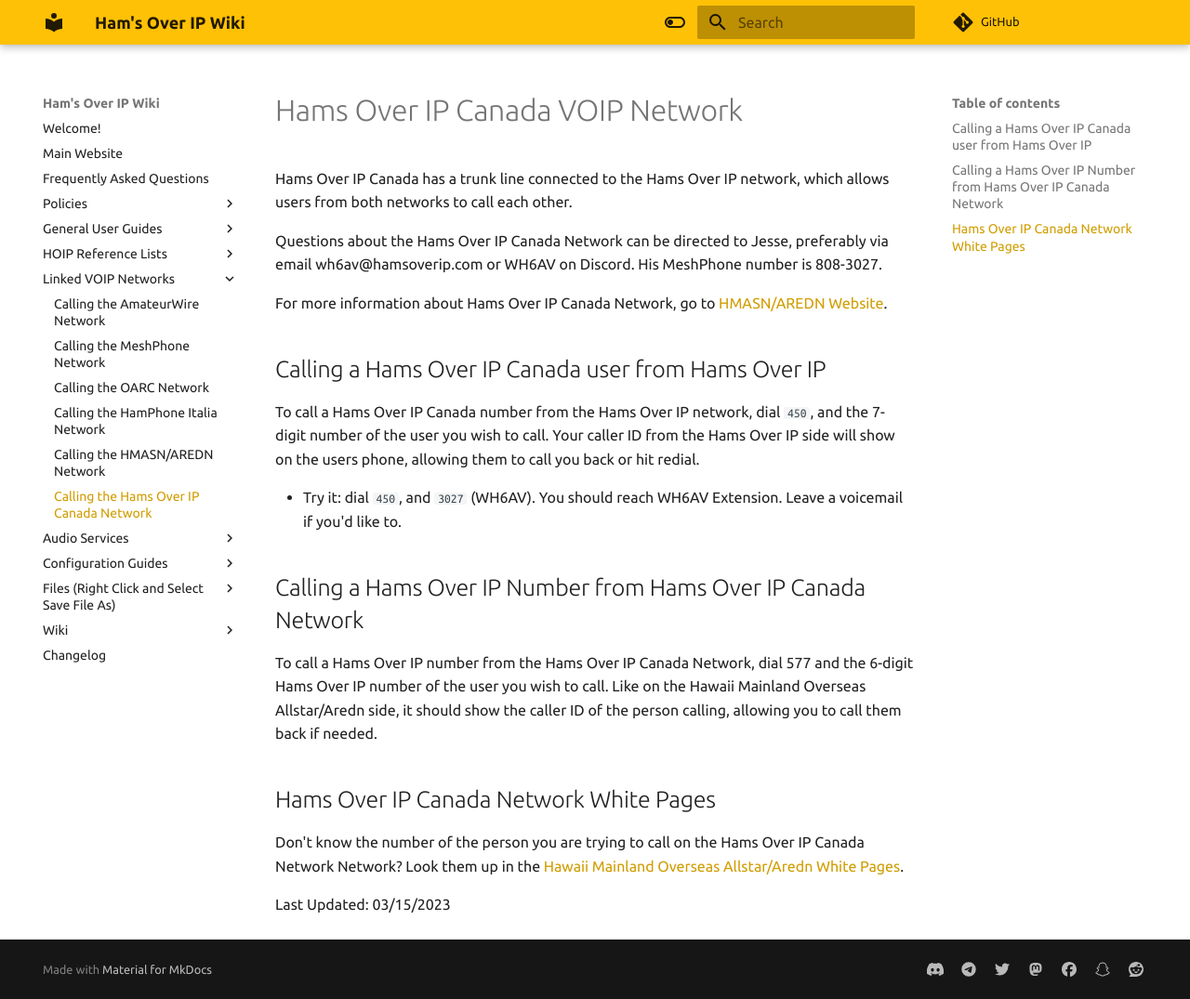
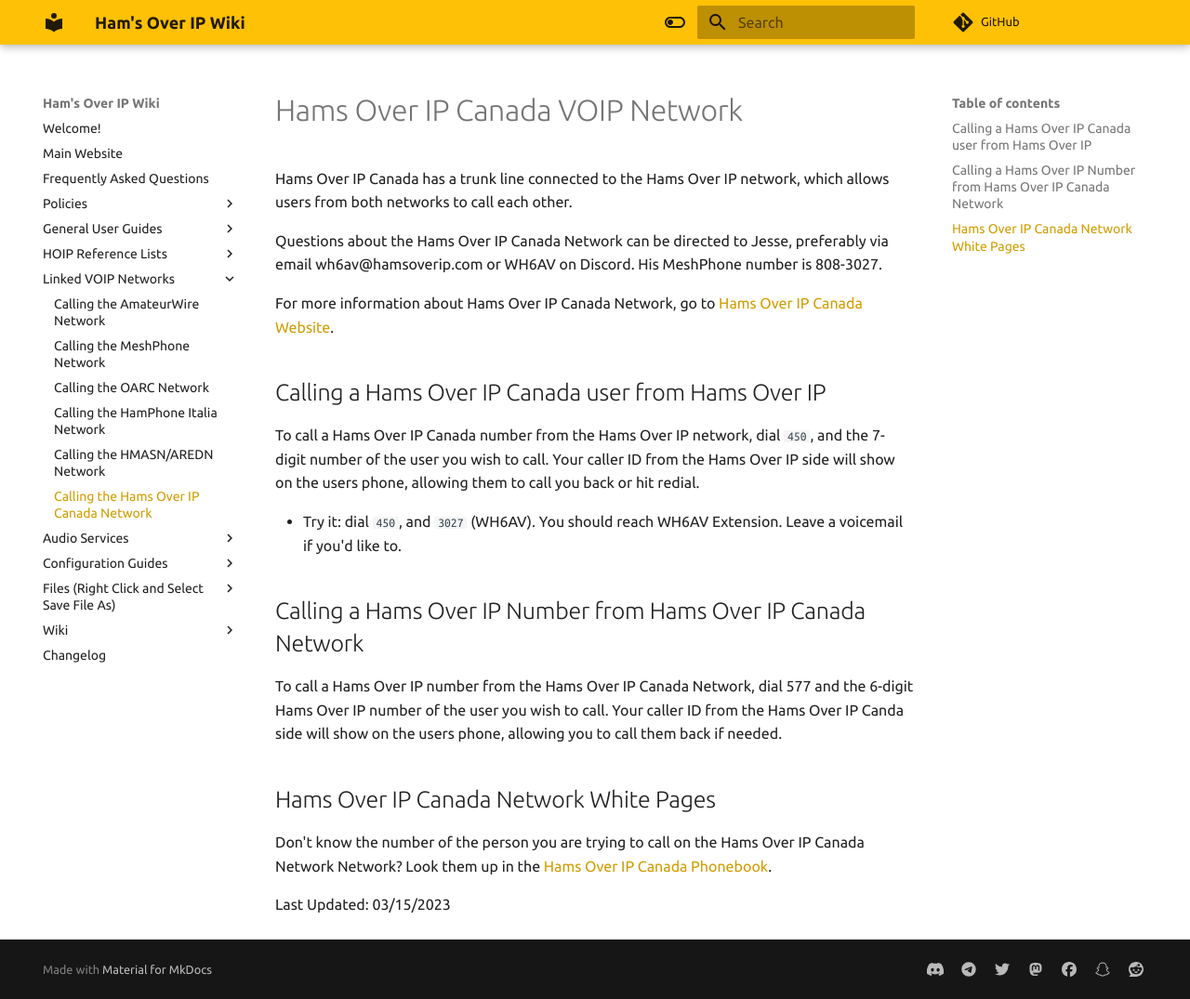
Before and after one commit to hamsoverip/wiki, an MkDocs documentation site: the page built from docs/General/other_systems/hamsoverip-ca.md, in a window 1280 px wide and 1075 px high. Shown: the whole window at 93% size. Built offline with MkDocs 1.6.1 and Material for MkDocs 9.7.7, drawn with Linux system fonts in a browser that asks for light colours; comment, search, counter and statistics services are not loaded.

Commit message:
Update hamsoverip-ca.md

```diff
--- a/docs/General/other_systems/hamsoverip-ca.md
+++ b/docs/General/other_systems/hamsoverip-ca.md
@@ -4,7 +4,7 @@
 
 Questions about the Hams Over IP Canada Network can be directed to Jesse, preferably via email wh6av@hamsoverip.com or WH6AV on Discord. His MeshPhone number is 808-3027.
 
-For more information about Hams Over IP Canada Network, go to [HMASN/AREDN Website](http://hmasn.com).
+For more information about Hams Over IP Canada Network, go to [Hams Over IP Canada Website](https://helpdesk.hamsoverip.ca/osticket/).
 
 ## Calling a Hams Over IP Canada user from Hams Over IP
 
@@ -14,10 +14,10 @@
 
 ## Calling a Hams Over IP Number from Hams Over IP Canada Network
 
-To call a Hams Over IP number from the Hams Over IP Canada Network, dial 577 and the 6-digit Hams Over IP number of the user you wish to call. Like on the Hawaii Mainland Overseas Allstar/Aredn side, it should show the caller ID of the person calling, allowing you to call them back if needed.
+To call a Hams Over IP number from the Hams Over IP Canada Network, dial 577 and the 6-digit Hams Over IP number of the user you wish to call. Your caller ID from the Hams Over IP Canda side will show on the users phone, allowing you to call them back if needed.
 
 ## Hams Over IP Canada Network White Pages
 
-Don't know the number of the person you are trying to call on the Hams Over IP Canada Network Network? Look them up in the [Hawaii Mainland Overseas Allstar/Aredn White Pages](http://wh6av.net:2580/phonebook).
+Don't know the number of the person you are trying to call on the Hams Over IP Canada Network Network? Look them up in the [Hams Over IP Canada Phonebook](http://).
 
 Last Updated: 03/15/2023
```
